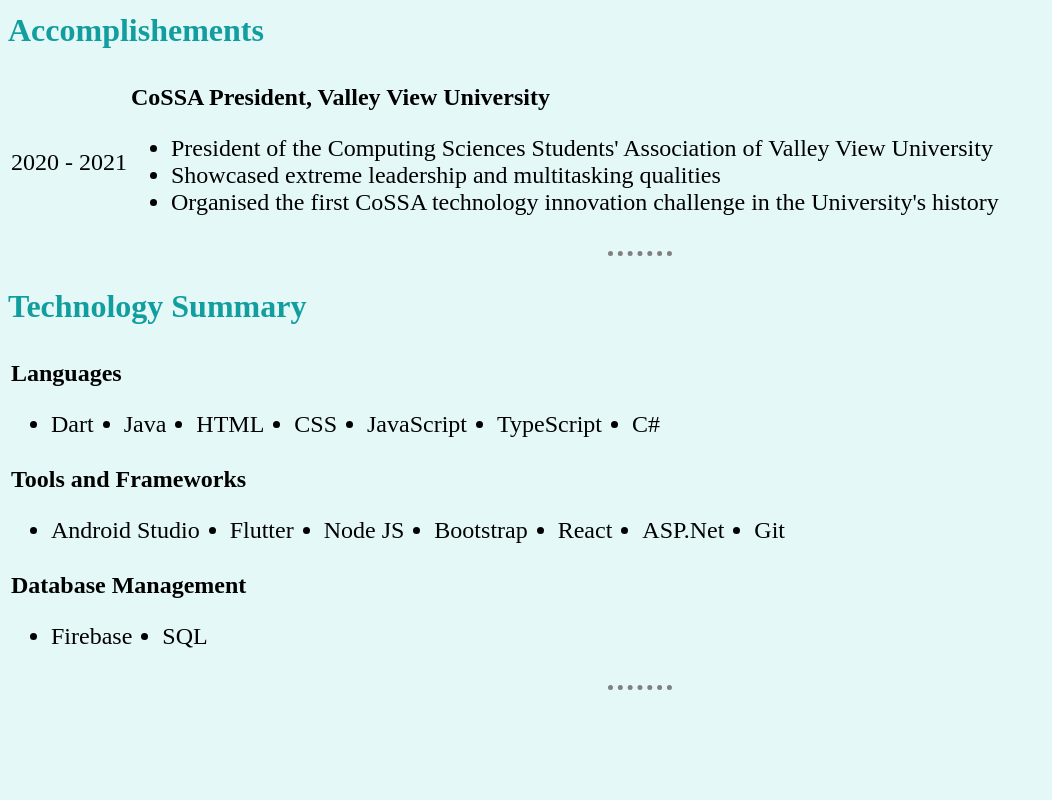
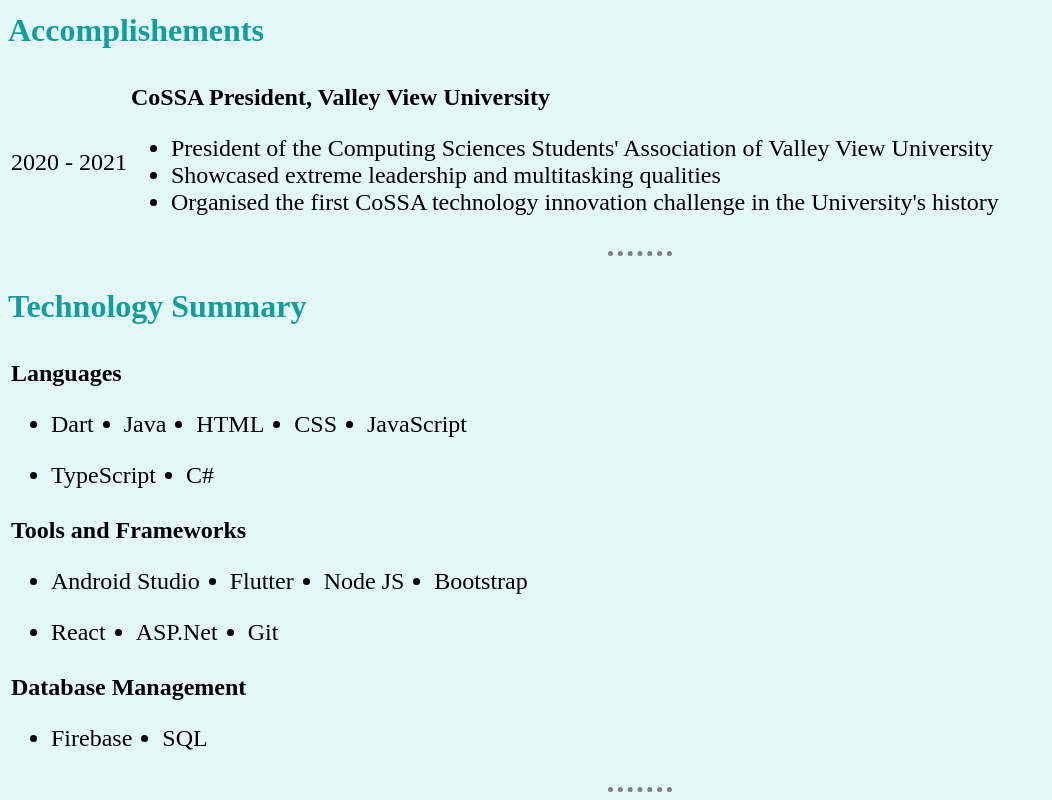
Before and after one commit to Kiyo99/Tindog, a website: page public/cv.html in a window 1280 px wide. Shown: the part 2989-3789 px from the top of the page, without its empty margins (0-1052 px from the left). Before the commit the page ends 3687 px from the top, so only its background shows below. Drawn offline with Linux system fonts and the light colour scheme.

Commit message:
Minor fixes

```diff
--- a/public/cv.html
+++ b/public/cv.html
@@ -214,6 +214,8 @@
                         <li class="row-list">HTML</li>
                         <li class="row-list">CSS</li>
                         <li class="row-list">JavaScript</li>
+                    </ul>
+                    <ul class="row">
                         <li class="row-list">TypeScript</li>
                         <li class="row-list">C#</li>
                     </ul>
@@ -226,6 +228,8 @@
                         <li class="row-list">Flutter</li>
                         <li class="row-list">Node JS</li>
                         <li class="row-list">Bootstrap</li>
+                    </ul>
+                    <ul class="row">
                         <li class="row-list">React</li>
                         <li class="row-list">ASP.Net</li>
                         <li class="row-list">Git</li>
```
